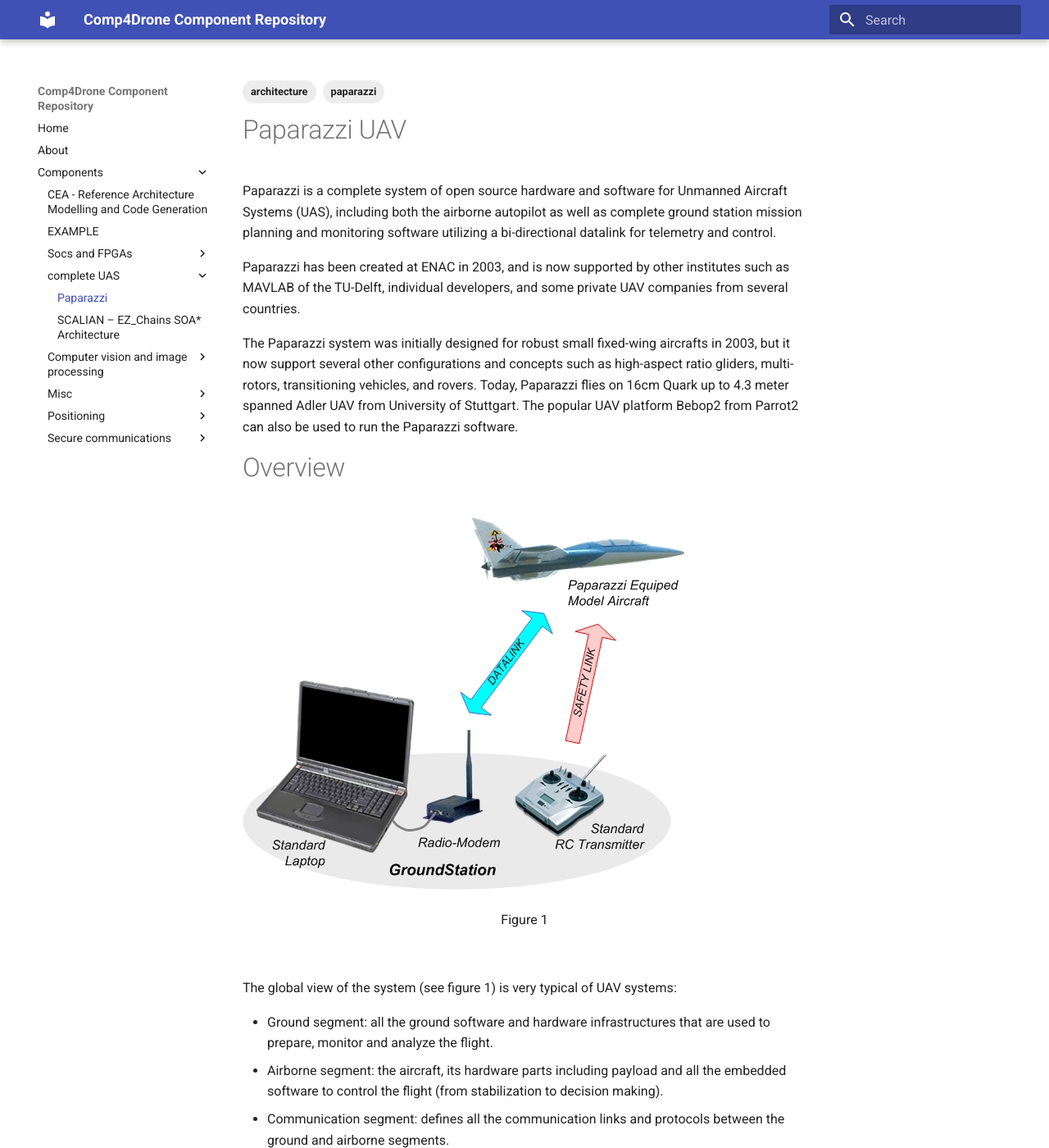
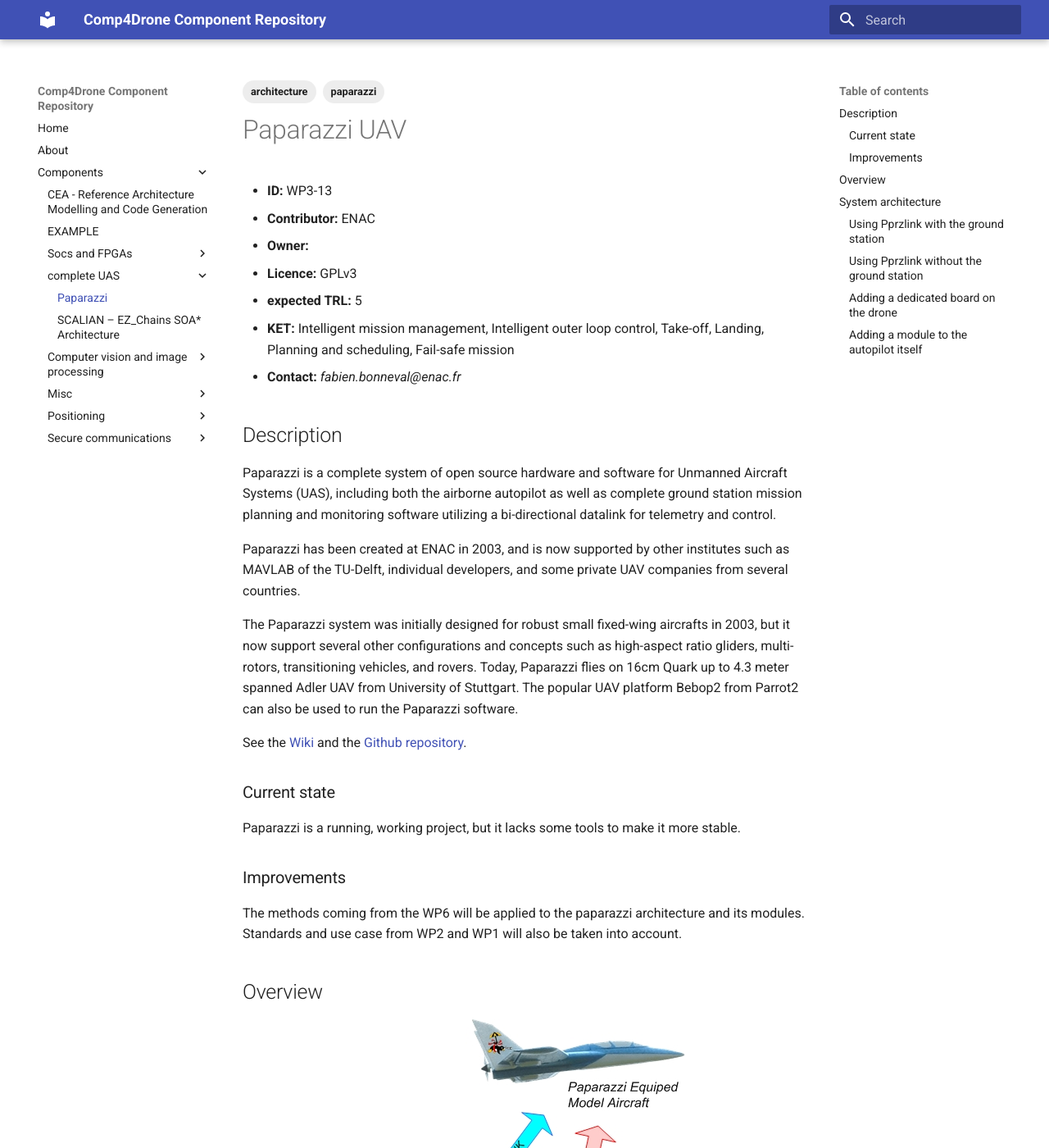
Before and after one commit to Comp4Drones/Component_repository, an MkDocs documentation site: the page built from docs/components/complete UAS/ENAC_paparazzi.md, in a window 1280 px wide and 1400 px high. Shown: the whole window at 82% size. Built offline with MkDocs 1.6.1 and Material for MkDocs 9.7.7, drawn with Linux system fonts in a browser that asks for light colours.

Commit message:
Makes paparazzi page compliant with the example.

```diff
--- a/docs/components/complete UAS/ENAC_paparazzi.md
+++ b/docs/components/complete UAS/ENAC_paparazzi.md
@@ -3,9 +3,27 @@
 tags:
   - architecture
   - paparazzi
+KET:
+  - Intelligent mission management
+  - Intelligent outer loop control
+  - Take-off
+  - Landing
+  - Planning and scheduling
+  - Fail-safe mission
 ---
 
 # Paparazzi UAV
+
+- __ID:__ WP3-13
+- __Contributor:__ ENAC
+- __Owner:__
+- __Licence:__ GPLv3
+- __expected TRL:__ 5
+- __KET:__ Intelligent mission management, Intelligent outer loop control, Take-off, Landing, Planning and scheduling, Fail-safe mission
+- __Contact:__ _fabien.bonneval@enac.fr_
+
+
+## Description
 
 Paparazzi is a complete system of open source hardware and software for Unmanned Aircraft Systems (UAS), including both the airborne autopilot as well as complete ground station mission planning and monitoring software utilizing a bi-directional datalink for telemetry and control.
 
@@ -13,8 +31,24 @@
 
 The Paparazzi system was initially designed for robust small fixed-wing aircrafts in 2003, but it now support several other configurations and concepts such as high-aspect ratio gliders, multi-rotors, transitioning vehicles, and rovers. Today, Paparazzi flies on 16cm Quark up to 4.3 meter spanned Adler UAV from University of Stuttgart. The popular UAV platform Bebop2 from Parrot2 can also be used to run the Paparazzi software.
 
+See the [Wiki](http://wiki.paparazziuav.org/wiki/Main_Page) and the [Github repository](https://github.com/paparazzi/paparazzi/).
 
-# Overview
+
+### Current state
+
+Paparazzi is a running, working project, but it lacks some tools to make it more stable.
+
+
+### Improvements
+
+The methods coming from the WP6 will be applied to the paparazzi architecture and its modules.
+Standards and use case from WP2 and WP1 will also be taken into account.
+
+
+
+
+
+## Overview
 
 ![plop](../../img/paparazzi_overview.jpg)
 <p align="center">Figure 1</p>
@@ -28,7 +62,7 @@
 - Safety link: safety remote control that can be separated from the ground station for short range direct control.
 
 
-# System architecture
+## System architecture
 
 ![plop](../../img/paparazzi_communication.png)
 <p align="center">Figure 2</p>
@@ -65,19 +99,19 @@
 
 A combination of these options can be used at the same time to achieve specific goals.
 
-## Using Pprzlink with the ground station
+### Using Pprzlink with the ground station
 
 The easier way to interact with Paparazzi is to create a new agent as part of the ground station. All parameters and configuration files are easily accessible, making it easy to interact with the drone or display new data on the GCS. As example, the Interactive Informatics team of ENAC used it to design novel human-drone interactions for safety pilots and adaptable interactions for pilots with disabilities.
 
-## Using Pprzlink without the ground station
+### Using Pprzlink without the ground station
 
 It is also possible to use Pprzlink on the ground by interacting directly with the datalink. This approach gives less high-level services but makes it simpler to exchange custom messages.
 
-## Adding a dedicated board on the drone
+### Adding a dedicated board on the drone
 
 Custom dedicated boards (Raspberry or Arduino for instance) can be integrated in the drone and interact with the autopilot through a local link, typically a serial interface between the dedicated board and the autopilot. The type of interaction is the same than with a ground agent.
 
-## Adding a module to the autopilot itself
+### Adding a module to the autopilot itself
 
 The modularity of the airborne architecture (see Figure 3) also enables users to write custom modules that will run on the autopilot itself. All sensors data, payload or actuators are then available to this module. Modules are the building blocks of the airborne architecture. These modules can do various things such as handling a specific sensor connected to the autopilot, enhance navigation capabilities, implement custom stabilization or guidance control loops...
 
```
